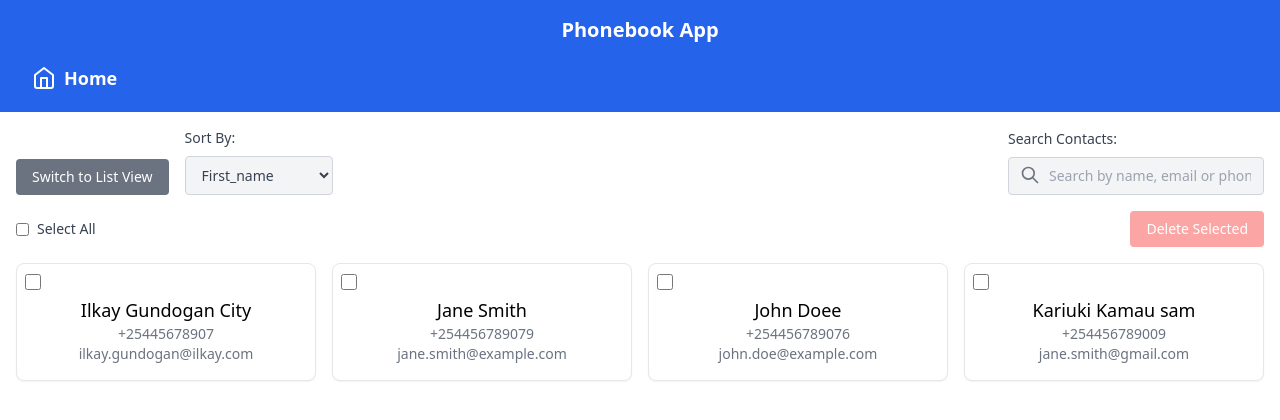
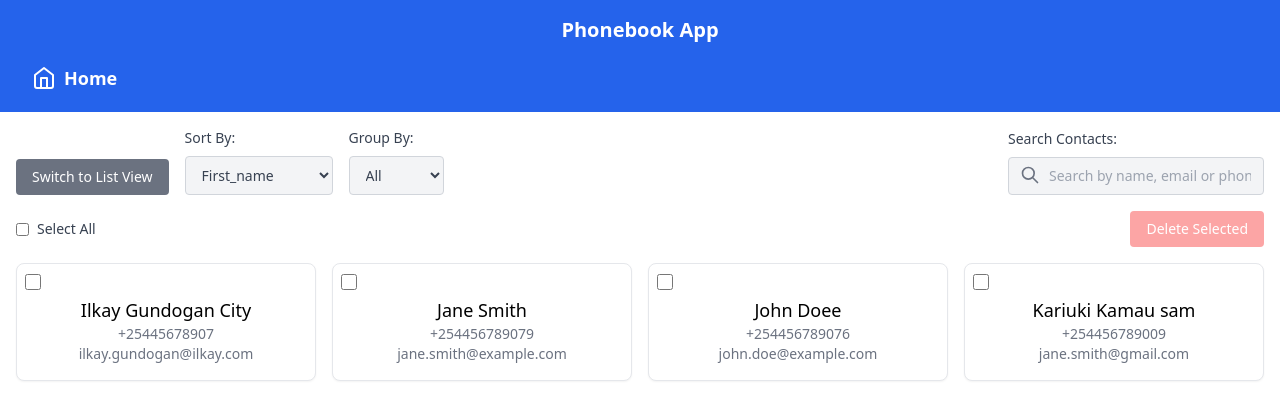
Before and after one commit to kipkemoibenard/phonebook-app, an Angular app: page /phonebook/contact-list in a window 1280 px wide. Shown: the top 420 px of the page. Built offline with nearby package versions, Linux system fonts and the light colour scheme; data requests are answered from the project's data file.

Commit message:
Add group by option

```diff
--- a/db.json
+++ b/db.json
@@ -8,7 +8,8 @@
       "physical_address": "123 Kimathi st, Nairobi, Kenya",
       "id": "1",
       "is_deleted": false,
-      "contact_image": "https://pics.craiyon.com/2023-06-14/82614c9c770f4641af42a3617d1fb4b3.webp"
+      "contact_image": "https://pics.craiyon.com/2023-06-14/82614c9c770f4641af42a3617d1fb4b3.webp",
+      "group": "Family"
     },
     {
       "first_name": "Kariuki",
@@ -17,7 +18,9 @@
       "phone_number": "+254456789009",
       "physical_address": "456 Wainaina St, Nairobi, Kenya",
       "id": "2",
-      "is_deleted": false
+      "is_deleted": false,
+      "group": "Work",
+      "is_favorite": false
     },
     {
       "first_name": "Ilkay",
@@ -26,7 +29,9 @@
       "phone_number": "+25445678907",
       "physical_address": "786 Juja st, Juja, Kenya",
       "id": "3",
-      "is_deleted": false
+      "is_deleted": false,
+      "group": "Friends",
+      "is_favorite": false
     },
     {
       "first_name": "Jane",
@@ -35,7 +40,9 @@
       "phone_number": "+254456789079",
       "physical_address": "45 Wabera st, Isiolo, Kenya",
       "id": "4",
-      "is_deleted": false
+      "is_deleted": false,
+      "group": "Friends",
+      "is_favorite": true
     }
   ]
 }
--- a/src/app/features/phonebook/components/contact-list/contact-list.component.html
+++ b/src/app/features/phonebook/components/contact-list/contact-list.component.html
@@ -48,6 +48,15 @@
                     </option>
                 </select>
             </div>
+
+            <!-- Group By Dropdown -->
+            <div class="w-full sm:w-auto sm:max-w-[300px]">
+                <label for="groupBy" class="block text-gray-700 font-medium mb-2 text-sm">Group By:</label>
+                <select id="groupBy" class="bg-gray-100 border border-gray-300 text-gray-700 py-2 px-3 rounded w-full text-sm"
+                        [(ngModel)]="selectedGroup" (change)="onGroupChange()">
+                  <option *ngFor="let group of groups" [value]="group">{{ group }}</option>
+                </select>
+              </div>
         </div>
 
         <!-- Search Bar -->
--- a/src/app/features/phonebook/components/contact-list/contact-list.component.ts
+++ b/src/app/features/phonebook/components/contact-list/contact-list.component.ts
@@ -17,6 +17,9 @@ export class ContactListComponent implements OnInit, OnDestroy {
   searchTerm: string = '';
   showPopup: boolean = false;
   doNotAskAgain: boolean = false;
+  contactsByGroup: { [key: string]: Contact[] } = {};
+  groups: string[] = [];
+  selectedGroup: string = 'All';
 
   constructor(
     private contactService: ContactsService,
@@ -38,6 +41,8 @@ export class ContactListComponent implements OnInit, OnDestroy {
     this.contactService.getAllContacts().subscribe((res: Contact[]) => {
       this.contacts = res;
       this.filteredContacts = res;
+      this.groups = ['All', ...new Set(res.map(contact => contact.group).filter(Boolean))];
+      this.groupContacts();
     });
   }
 
@@ -57,6 +62,26 @@ export class ContactListComponent implements OnInit, OnDestroy {
         contact.email.includes(searchTermLower)
       );
     }
+  }
+
+  groupContacts(): void {
+    this.contactsByGroup = this.filteredContacts.reduce((groups, contact) => {
+      const groupKey = contact.group || 'Ungrouped';
+      if (!groups[groupKey]) {
+        groups[groupKey] = [];
+      }
+      groups[groupKey].push(contact);
+      return groups;
+    }, {} as { [key: string]: Contact[] });
+  }
+
+  onGroupChange(): void {
+    if (this.selectedGroup === 'All') {
+      this.filteredContacts = this.contacts;
+    } else {
+      this.filteredContacts = this.contacts.filter(contact => contact.group === this.selectedGroup);
+    }
+    this.groupContacts();
   }
 
   toggleView() {
--- a/src/app/features/phonebook/models/phonebook.ts
+++ b/src/app/features/phonebook/models/phonebook.ts
@@ -8,4 +8,6 @@ export interface Contact {
     contact_image: string;
     physical_address: string;
     is_deleted: boolean;
+    group: string;
+    is_favorite: boolean;
   }
```
